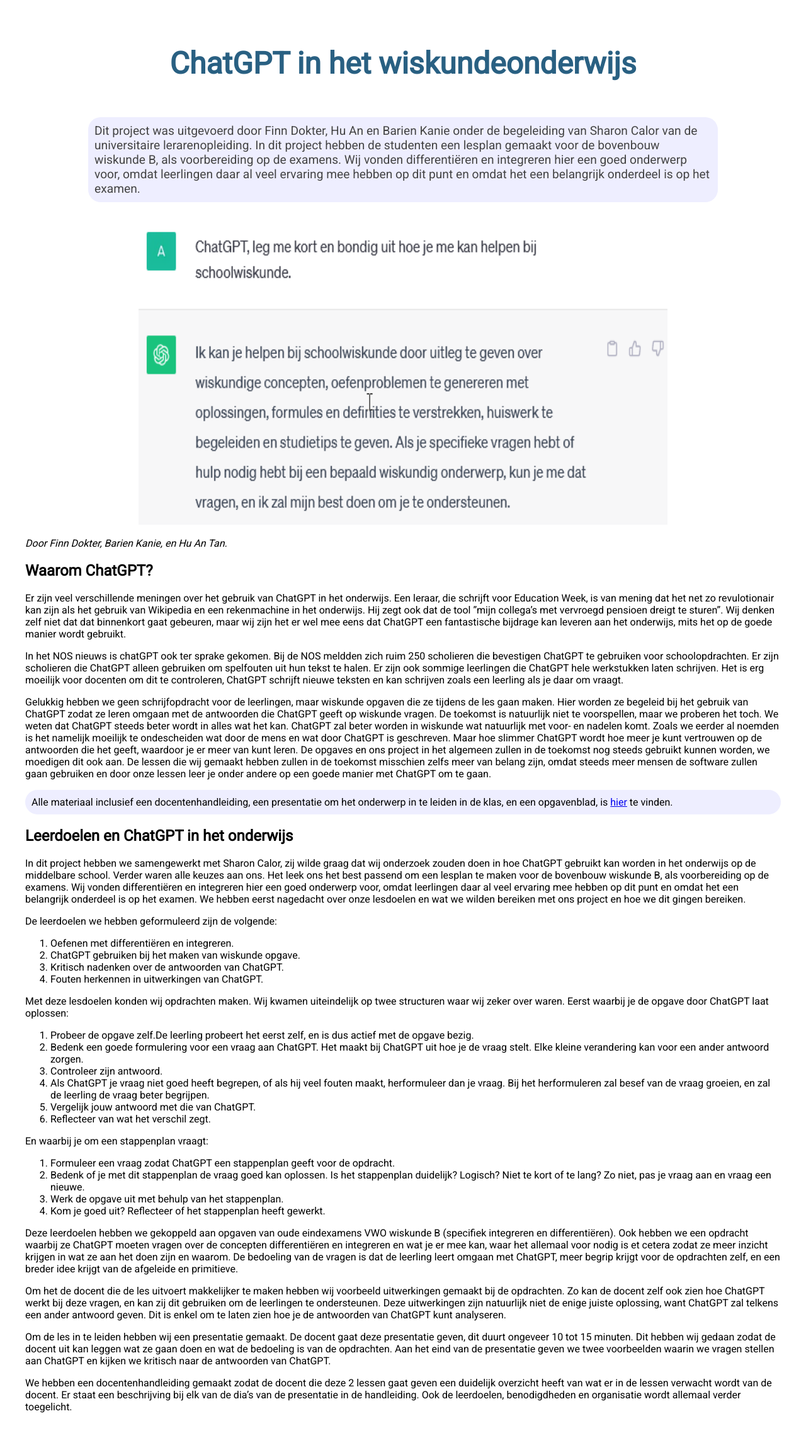
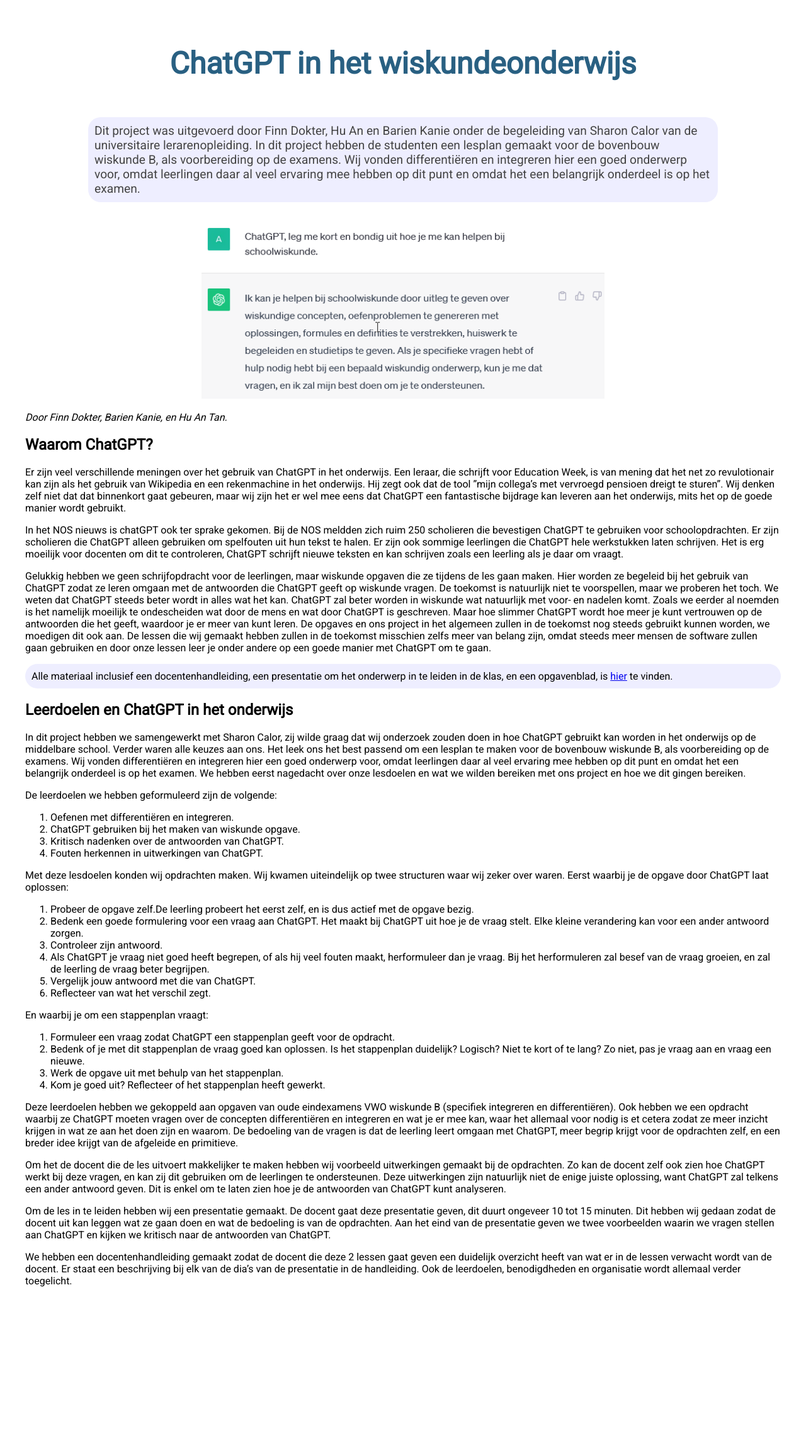
Before and after one commit to NicosStarreveld/Onderwijs-Communicatie, a Jekyll site: the page built from Pages/Openai.md, in a window 1280 px wide. Shown: the whole page at 63% size. Built offline with Jekyll 4.4.1, drawn with Linux system fonts in a browser that asks for light colours; after the commit the page ends 2083 px from its top, so only the background shows below that.

Commit message:
Update Openai.md

```diff
--- a/Pages/Openai.md
+++ b/Pages/Openai.md
@@ -7,7 +7,7 @@
 
 <html>
 <p align="center">
-  <img src="/Onderwijs-Communicatie/Images/ChatGPT.png" width="840" height="480">
+  <img src="/Onderwijs-Communicatie/Images/ChatGPT.png" width="640" height="280">
 </p>
 
 <p><i>Door Finn Dokter, Barien Kanie, en Hu An Tan.</i></p>
```
